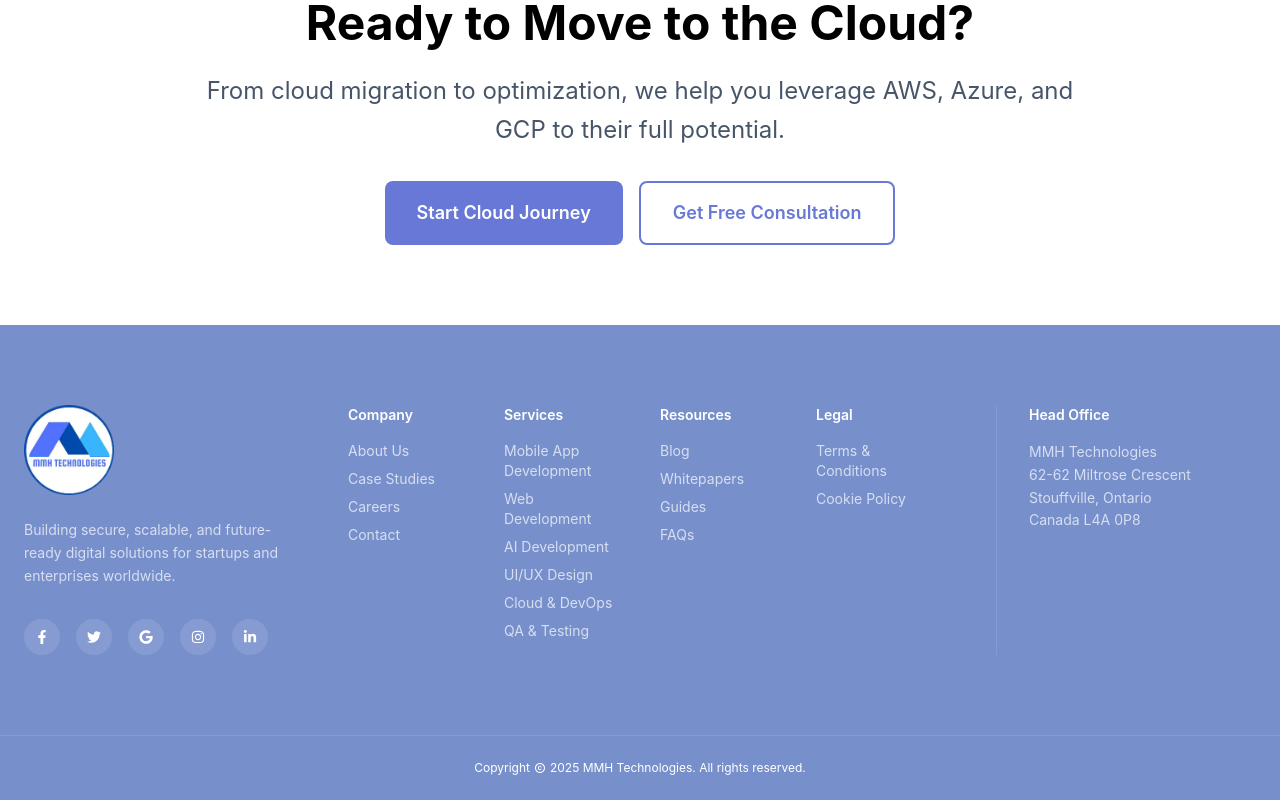
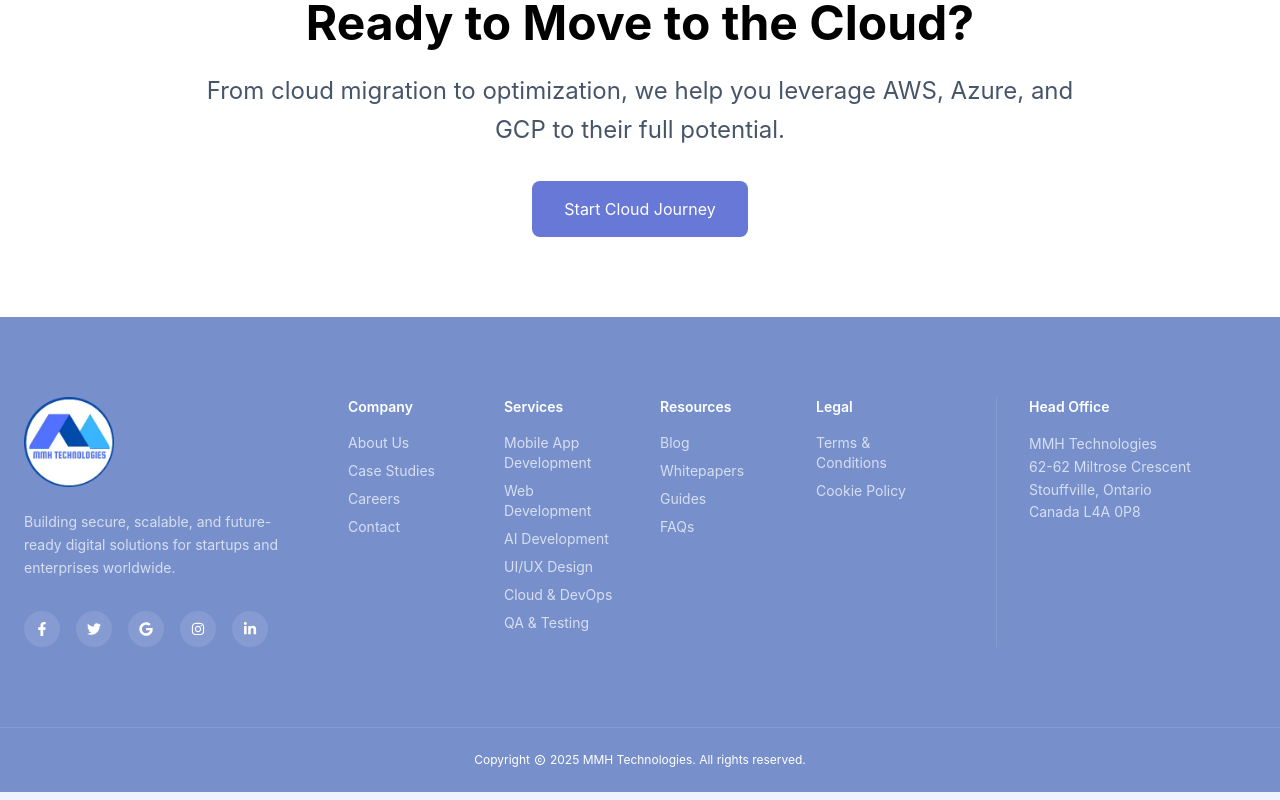
Before and after one commit to tanmay8598/MMH-Technologies-Web, a Next.js app: page /technologies/aws-azure-gcp in a window 1280 px wide. Shown: the part 3598-4398 px from the top of the page. Built offline with nearby package versions, Linux system fonts and the light colour scheme.

Commit message:
cta buttons action update for technologies page

```diff
--- a/src/app/technologies/ai-ml-tools/page.js
+++ b/src/app/technologies/ai-ml-tools/page.js
@@ -17,6 +17,7 @@ import {
 } from "react-icons/si";
 import Card from "@/components/Cards/Card";
 import SectionHeading from "@/components/Blog/SectionHeading";
+import Button from "@/components/UI/Button";
 
 export const metadata = {
   title: "AI & ML Tools | MMH Technologies",
@@ -323,12 +324,15 @@ export default function AiMlToolsPage() {
             </p>
 
             <div className="flex flex-wrap gap-4 justify-center">
-              <button className="px-8 py-4 rounded-lg text-lg font-semibold bg-[var(--color-primary)] text-[var(--color-white)] transition-all hover:scale-105 hover:shadow-lg">
-                Start AI Project
-              </button>
-              <button className="px-8 py-4 rounded-lg text-lg font-semibold border-2 border-[var(--color-primary)] text-[var(--color-primary)] transition-all hover:bg-[var(--color-primary)] hover:text-[var(--color-white)]">
-                Book Strategy Call
-              </button>
+              <Button
+                href={"/contact"}
+                label={"Start Your AI/ML Project"}
+              />
+              {/* <Button
+                  label={"Schedule a Consultation"}
+                  isPrimary={false}
+              /> */}
+
             </div>
           </div>
         </div>
--- a/src/app/technologies/aws-azure-gcp/page.js
+++ b/src/app/technologies/aws-azure-gcp/page.js
@@ -14,6 +14,7 @@ import {
 // import { SiAmazonaws, SiMicrosoftazure, SiGooglecloud } from "react-icons/si";
 import Card from "@/components/Cards/Card";
 import SectionHeading from "@/components/Blog/SectionHeading";
+import Button from "@/components/UI/Button";
 
 export const metadata = {
     title: "Cloud Platforms: AWS, Azure, GCP | MMH Technologies",
@@ -305,12 +306,14 @@ export default function CloudPlatformsPage() {
                         </p>
 
                         <div className="flex flex-wrap gap-4 justify-center">
-                            <button className="px-8 py-4 rounded-lg text-lg font-semibold bg-[var(--color-primary)] text-[var(--color-white)] transition-all hover:scale-105 hover:shadow-lg">
-                                Start Cloud Journey
-                            </button>
-                            <button className="px-8 py-4 rounded-lg text-lg font-semibold border-2 border-[var(--color-primary)] text-[var(--color-primary)] transition-all hover:bg-[var(--color-primary)] hover:text-[var(--color-white)]">
-                                Get Free Consultation
-                            </button>
+                            <Button
+                                href={"/contact"}
+                                label={"Start Cloud Journey"}
+                            />
+                            {/* <Button
+                                label={"Schedule a Consultation"}
+                                isPrimary={false}
+                            /> */}
                         </div>
                     </div>
                 </div>
--- a/src/app/technologies/flutter/page.js
+++ b/src/app/technologies/flutter/page.js
@@ -9,6 +9,7 @@ import {
 import { SiFlutter } from "react-icons/si";
 import Card from "@/components/Cards/Card";
 import SectionHeading from "@/components/Blog/SectionHeading";
+import Button from "@/components/UI/Button";
 
 export const metadata = {
   title: "Flutter App Development | MMH Technologies",
@@ -255,12 +256,14 @@ export default function FlutterPage() {
               platforms.
             </p>
             <div className="flex flex-wrap gap-4 justify-center">
-              <button className="px-8 py-4 rounded-lg text-lg font-semibold transition-all hover:scale-105 hover:shadow-lg bg-[var(--color-primary)] text-[var(--color-white)]">
-                Start Your Flutter Project
-              </button>
-              <button className="px-8 py-4 rounded-lg text-lg font-semibold transition-all hover:scale-105 border-2 border-[var(--color-primary)] text-[var(--color-primary)] hover:bg-[var(--color-primary)] hover:text-[var(--color-white)]">
-                Schedule a Consultation
-              </button>
+              <Button
+                href={"/contact"}
+                label={"Start Your Flutter Project"}
+              />
+              {/* <Button
+                label={"Schedule a Consultation"}
+                isPrimary={false}
+              /> */}
             </div>
           </div>
         </div>
--- a/src/app/technologies/nextjs/page.js
+++ b/src/app/technologies/nextjs/page.js
@@ -254,13 +254,13 @@ export default function NextJsPage() {
             </p>
             <div className="flex flex-wrap gap-4 justify-center">
               <Button
+                href={"/contact"}
                 label={"Start Your Next.js Project"}
-
               />
-              <Button
+              {/* <Button
                 label={"Schedule a Consultation"}
                 isPrimary={false}
-              />
+              /> */}
 
             </div>
           </div>
--- a/src/app/technologies/nodejs/page.js
+++ b/src/app/technologies/nodejs/page.js
@@ -225,13 +225,13 @@ export default function NodeJsPage() {
           </p>
           <div className="flex flex-wrap gap-4 justify-center">
             <Button
+              href={"/contact"}
               label={"Start Your Node Project"}
-
             />
-            <Button
+            {/* <Button
               label={"Talk to Experts"}
               isPrimary={false}
-            />
+            /> */}
           </div>
         </div>
       </section>
--- a/src/app/technologies/react-native/page.js
+++ b/src/app/technologies/react-native/page.js
@@ -193,12 +193,13 @@ export default function ReactNativePage() {
                         </p>
                         <div className="flex flex-wrap gap-4 justify-center">
                             <Button
+                                href={"/contact"}
                                 label={"Start Your React Native Project"}
                             />
-                            <Button
+                            {/* <Button
                                 label={"Schedule a Consultation"}
                                 isPrimary={false}
-                            />
+                            /> */}
                         </div>
                     </div>
                 </div>
--- a/src/app/technologies/react/page.js
+++ b/src/app/technologies/react/page.js
@@ -230,13 +230,13 @@ export default function ReactPage() {
                         </p>
                         <div className="flex flex-wrap gap-4 justify-center">
                             <Button
+                                href={"/contact"}
                                 label={"Start Your React Project"}
-
                             />
-                            <Button
+                            {/* <Button
                                 label={"Schedule a Consultation"}
                                 isPrimary={false}
-                            />
+                            /> */}
                         </div>
                     </div>
                 </div>
--- a/src/components/Animation/ScrollReveal.js
+++ b/src/components/Animation/ScrollReveal.js
@@ -20,7 +20,7 @@ export default function ScrollReveal({ children, direction = "left" }) {
       whileInView={{ x: 0, opacity: 1 }}
       viewport={{ once: true, amount }}
       transition={{ duration: 0.8, ease: "easeOut" }}
-      className="w-full h-full"
+      className="h-full"
     >
       {children}
     </motion.div>
--- a/src/components/UI/Button.js
+++ b/src/components/UI/Button.js
@@ -1,5 +1,15 @@
-export default function Button ({ label, onClick, isPrimary=true}) {
+import Link from "next/link";
+
+export default function Button ({ label, href, onClick, isPrimary=true}) {
     return (
+        href ? (
+            <Link
+                href={href}
+                className={`hover:cursor-pointer ${isPrimary ? "bg-(--color-primary) text-(--color-white) hover:bg-(--color-secondary) hover:text-(--color-white)" : "border-2 border-(--color-primary) text-(--color-primary) hover:bg-(--color-primary) hover:text-(--color-white)"} py-4 px-8 rounded-lg transition-all hover:scale-105 ease-in-out duration-300` }
+            >
+                { label}
+            </Link>
+        ) : (
             <button
                 onClick={onClick}
                 className={`hover:cursor-pointer ${isPrimary ? "bg-(--color-primary) text-(--color-white) hover:bg-(--color-secondary) hover:text-(--color-white)" : "border-2 border-(--color-primary) text-(--color-primary) hover:bg-(--color-primary) hover:text-(--color-white)"} py-4 px-8 rounded-lg transition-all hover:scale-105 ease-in-out duration-300` }
@@ -7,4 +17,5 @@ export default function Button ({ label, onClick, isPrimary=true}) {
                 { label}
             </button>
         )
+    )
 }
```
Also changed, not shown: src/components/Home/MessageFromCEO.js (+7 -1 lines). Lines whose indentation alone changed are shown as unchanged.
